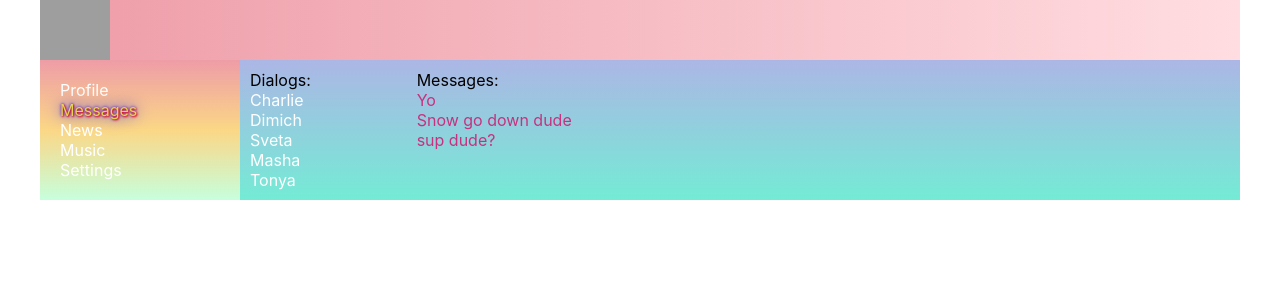
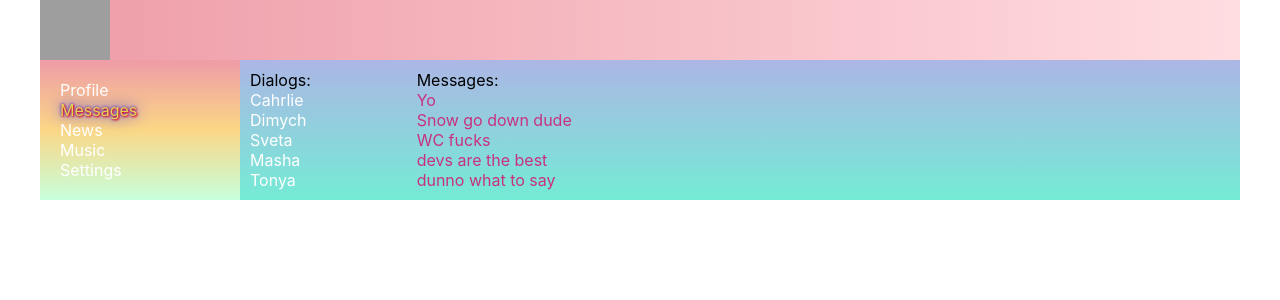
Before and after one commit to grishaMelisov/samurai-way-main, a React (Create React App) app: page /dialogs in a window 1280 px wide. Shown: the top 300 px of the page. Built offline with nearby package versions, Linux system fonts and the light colour scheme; grey boxes are pictures that could not be loaded.

Commit message:
24 samurai done

```diff
--- a/src/components/Dialogs/Dialog.tsx
+++ b/src/components/Dialogs/Dialog.tsx
@@ -3,7 +3,7 @@ import s from './Dialogs.module.css'
 
 type DialogPropsType = {
   name: string
-  id: string
+  id: number
 }
 
 export function Dialog(props: DialogPropsType) {
--- a/src/components/Dialogs/Dialogs.tsx
+++ b/src/components/Dialogs/Dialogs.tsx
@@ -3,22 +3,45 @@ import { Dialog } from './Dialog'
 import s from './Dialogs.module.css'
 import { Message } from './Message'
 
+type DialogsPropsType = {
+  name: string
+  id: number
+}
+
 export function Dialogs() {
+  const dialogsData: Array<DialogsPropsType> = [
+    { id: 1, name: 'Cahrlie' },
+    { id: 2, name: 'Dimych' },
+    { id: 3, name: 'Sveta' },
+    { id: 4, name: 'Masha' },
+    { id: 5, name: 'Tonya' },
+  ]
+
+  const messagesData = [
+    { id: 1, text: 'Yo' },
+    { id: 2, text: 'Snow go down dude' },
+    { id: 3, text: 'WC fucks' },
+    { id: 4, text: 'devs are the best' },
+    { id: 5, text: 'dunno what to say' },
+  ]
+
   return (
     <div className={s.dialogs}>
       <div className={s.dialogItems}>
         Dialogs:
-        <Dialog name='Charlie' id='1' />
-        <Dialog name='Dimich' id='2' />
-        <Dialog name='Sveta' id='3' />
-        <Dialog name='Masha' id='4' />
-        <Dialog name='Tonya' id='5' />
+        <Dialog name={dialogsData[0].name} id={dialogsData[0].id} />
+        <Dialog name={dialogsData[1].name} id={dialogsData[1].id} />
+        <Dialog name={dialogsData[2].name} id={dialogsData[2].id} />
+        <Dialog name={dialogsData[3].name} id={dialogsData[3].id} />
+        <Dialog name={dialogsData[4].name} id={dialogsData[4].id} />
       </div>
       <div className={s.messages}>
         Messages:
-        <Message text='Yo' />
-        <Message text='Snow go down dude' />
-        <Message text='sup dude?' />
+        <Message text={messagesData[0].text} id={messagesData[0].id} />
+        <Message text={messagesData[1].text} id={messagesData[1].id} />
+        <Message text={messagesData[2].text} id={messagesData[2].id} />
+        <Message text={messagesData[3].text} id={messagesData[3].id} />
+        <Message text={messagesData[4].text} id={messagesData[4].id} />
       </div>
     </div>
   )
--- a/src/components/Dialogs/Message.tsx
+++ b/src/components/Dialogs/Message.tsx
@@ -1,6 +1,7 @@
 import s from './Dialogs.module.css'
 type MessagePropsType = {
   text: string
+  id: number
 }
 
 export function Message(props: MessagePropsType) {
--- a/src/components/Profile/MyPosts/MyPosts.tsx
+++ b/src/components/Profile/MyPosts/MyPosts.tsx
@@ -3,6 +3,12 @@ import Post from './Post/Post'
 import s from './MyPosts.module.css'
 
 function MyPosts() {
+  const postsData = [
+    { id: 1, text: 'Hello World', likes: 2 },
+    { id: 2, text: 'IT-Kamasutra', likes: 100 },
+    { id: 3, text: 'Do not stop coding', likes: 0 },
+    { id: 4, text: 'Follow your heart', likes: 10 },
+  ]
   return (
     <div className={s.postsBlock}>
       <h3>My posts</h3>
@@ -16,10 +22,10 @@ function MyPosts() {
       </div>
       <div>new post</div>
       <div className={s.posts}>
-        <Post message='Hello World' likeCount={2} />
-        <Post message='IT-Kamasutra' likeCount={100} />
-        <Post message='Do not stop coding' likeCount={0} />
-        <Post message='Follow your heart' likeCount={10} />
+        <Post message={postsData[0].text} likeCount={postsData[0].likes} id={postsData[0].id} />
+        <Post message={postsData[1].text} likeCount={postsData[1].likes} id={postsData[1].id} />
+        <Post message={postsData[2].text} likeCount={postsData[2].likes} id={postsData[2].id} />
+        <Post message={postsData[3].text} likeCount={postsData[3].likes} id={postsData[3].id} />
       </div>
     </div>
   )
--- a/src/components/Profile/MyPosts/Post/Post.tsx
+++ b/src/components/Profile/MyPosts/Post/Post.tsx
@@ -4,6 +4,7 @@ import s from './Post.module.css'
 type PostPropsType = {
   message: string
   likeCount: number
+  id: number
 }
 
 function Post(props: PostPropsType) {
```
